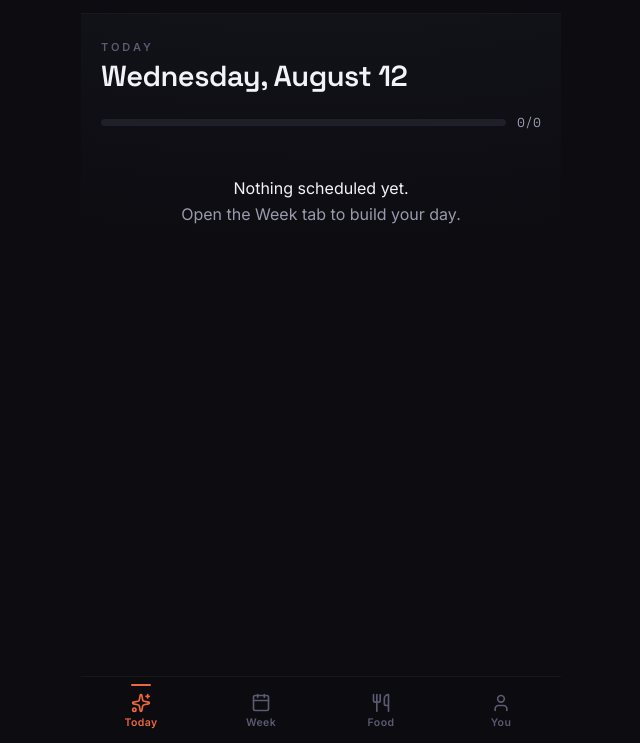
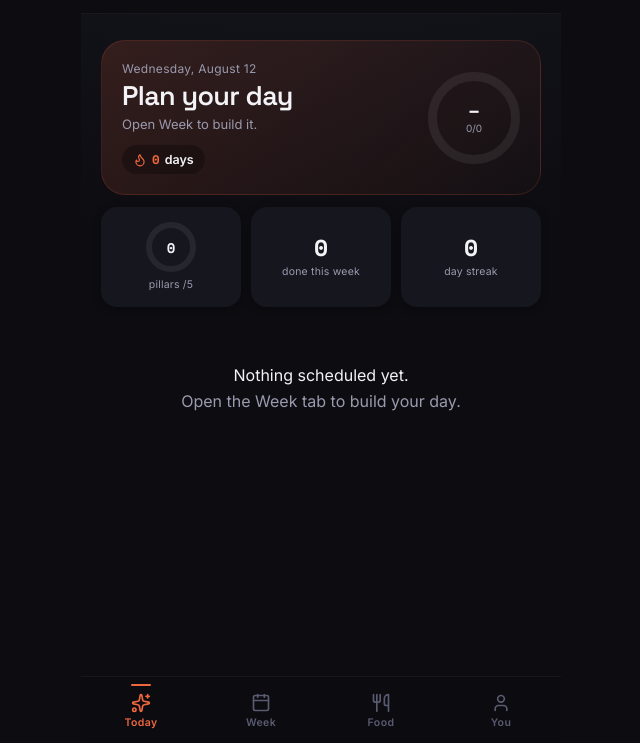
Before and after one commit to matousmamolat/fivefold, a plain HTML site: page index.html in a window 1280 px wide. Shown: the part 57-800 px from the top of the page, without its empty margins (319-959 px from the left). Drawn offline with nearby package versions, Linux system fonts and the light colour scheme.

Commit message:
Add files via upload

```diff
--- a/index.html
+++ b/index.html
@@ -978,6 +978,52 @@ function TaskEditor({
     size: 16
   }))));
 }
+function Ring({
+  value,
+  max,
+  size = 96,
+  stroke = 9,
+  color = "#F0673E",
+  track = "rgba(255,255,255,.07)",
+  children
+}) {
+  const r = (size - stroke) / 2;
+  const c = 2 * Math.PI * r;
+  const frac = max > 0 ? Math.min(1, value / max) : 0;
+  return /*#__PURE__*/React.createElement("div", {
+    className: "ra-ring",
+    style: {
+      width: size,
+      height: size
+    }
+  }, /*#__PURE__*/React.createElement("svg", {
+    width: size,
+    height: size
+  }, /*#__PURE__*/React.createElement("circle", {
+    cx: size / 2,
+    cy: size / 2,
+    r: r,
+    fill: "none",
+    stroke: track,
+    strokeWidth: stroke
+  }), /*#__PURE__*/React.createElement("circle", {
+    cx: size / 2,
+    cy: size / 2,
+    r: r,
+    fill: "none",
+    stroke: color,
+    strokeWidth: stroke,
+    strokeLinecap: "round",
+    strokeDasharray: c,
+    strokeDashoffset: c * (1 - frac),
+    transform: "rotate(-90 " + size / 2 + " " + size / 2 + ")",
+    style: {
+      transition: "stroke-dashoffset .6s cubic-bezier(.2,.8,.2,1)"
+    }
+  })), /*#__PURE__*/React.createElement("div", {
+    className: "ra-ring-c"
+  }, children));
+}
 function Today({
   state,
   update
@@ -991,6 +1037,27 @@ function Today({
   const doneCount = tasks.filter(taskDone).length;
   const allDone = tasks.length > 0 && doneCount === tasks.length;
   const pct = tasks.length ? Math.round(doneCount / tasks.length * 100) : 0;
+  const streak = computeStreak(state.days);
+  const wk = [];
+  for (let i = 0; i < 7; i++) {
+    const d = new Date();
+    d.setDate(d.getDate() - i);
+    wk.push(d.toISOString().slice(0, 10));
+  }
+  let weekDone = 0;
+  const pset = new Set();
+  wk.forEach(ds => {
+    const dd = state.days[ds];
+    if (dd && dd.tasks) dd.tasks.forEach(tk => {
+      if (taskDone(tk)) {
+        weekDone++;
+        pset.add(tk.pillar);
+      }
+    });
+  });
+  const pillarsHit = pset.size;
+  const heroTitle = tasks.length === 0 ? day.light ? "Rest day" : "Plan your day" : allDone ? "All done" : doneCount + " of " + tasks.length + " done";
+  const heroSub = tasks.length === 0 ? day.light ? "Rest counts. Enjoy it." : "Open Week to build it." : allDone ? "Nice — games unlocked." : tasks.length - doneCount + " to go";
   const toggleTask = id => update(s => {
     const dd = s.days[t];
     const task = dd?.tasks.find(x => x.id === id);
@@ -1014,22 +1081,65 @@ function Today({
   const [editId, setEditId] = useState(null);
   return /*#__PURE__*/React.createElement("div", {
     className: "ra-view"
+  }, /*#__PURE__*/React.createElement("div", {
+    className: "ra-hero"
+  }, /*#__PURE__*/React.createElement("div", {
+    className: "ra-hero-l"
   }, /*#__PURE__*/React.createElement("p", {
-    className: "ra-eyebrow"
-  }, day.light ? "Light day" : "Today"), /*#__PURE__*/React.createElement("h1", {
-    className: "ra-h1"
-  }, prettyDate(t)), /*#__PURE__*/React.createElement("div", {
-    className: "ra-progress"
+    className: "ra-hero-day"
+  }, prettyDate(t), day.light ? " · light" : ""), /*#__PURE__*/React.createElement("h1", {
+    className: "ra-hero-title"
+  }, heroTitle), /*#__PURE__*/React.createElement("p", {
+    className: "ra-hero-sub"
+  }, heroSub), /*#__PURE__*/React.createElement("div", {
+    className: "ra-hero-streak"
+  }, /*#__PURE__*/React.createElement(Flame, {
+    size: 14,
+    color: "#F0673E"
+  }), /*#__PURE__*/React.createElement("span", {
+    className: "mono"
+  }, streak), " day", streak === 1 ? "" : "s")), /*#__PURE__*/React.createElement(Ring, {
+    value: doneCount,
+    max: tasks.length || 1,
+    size: 92,
+    stroke: 9,
+    color: "#F0673E"
+  }, /*#__PURE__*/React.createElement("span", {
+    className: "ra-ring-num mono"
+  }, tasks.length ? pct + "%" : "–"), /*#__PURE__*/React.createElement("span", {
+    className: "ra-ring-lbl"
+  }, doneCount, "/", tasks.length))), /*#__PURE__*/React.createElement("div", {
+    className: "ra-stats3"
   }, /*#__PURE__*/React.createElement("div", {
-    className: "ra-bar"
-  }, /*#__PURE__*/React.createElement("div", {
-    className: "ra-fill",
-    style: {
-      width: pct + "%"
-    }
-  })), /*#__PURE__*/React.createElement("span", {
-    className: "mono ra-pct"
-  }, doneCount, "/", tasks.length)), tasks.length === 0 ? /*#__PURE__*/React.createElement("div", {
+    className: "ra-stat3"
+  }, /*#__PURE__*/React.createElement(Ring, {
+    value: pillarsHit,
+    max: 5,
+    size: 50,
+    stroke: 6,
+    color: "#A78BE0"
+  }, /*#__PURE__*/React.createElement("span", {
+    className: "ra-stat3-n mono"
+  }, pillarsHit)), /*#__PURE__*/React.createElement("span", {
+    className: "ra-stat3-l"
+  }, "pillars /5")), /*#__PURE__*/React.createElement("div", {
+    className: "ra-stat3"
+  }, /*#__PURE__*/React.createElement("span", {
+    className: "ra-stat3-big mono"
+  }, weekDone), /*#__PURE__*/React.createElement("span", {
+    className: "ra-stat3-l"
+  }, "done this week")), /*#__PURE__*/React.createElement("div", {
+    className: "ra-stat3"
+  }, /*#__PURE__*/React.createElement("span", {
+    className: "ra-stat3-big mono"
+  }, streak), /*#__PURE__*/React.createElement("span", {
+    className: "ra-stat3-l"
+  }, "day streak"))), tasks.length > 0 && /*#__PURE__*/React.createElement("p", {
+    className: "ra-eyebrow",
+    style: {
+      marginBottom: 10
+    }
+  }, "Schedule"), tasks.length === 0 ? /*#__PURE__*/React.createElement("div", {
     className: "ra-empty"
   }, /*#__PURE__*/React.createElement("p", null, day.light ? "A light day — nothing planned. Rest counts." : "Nothing scheduled yet."), /*#__PURE__*/React.createElement("p", {
     className: "ra-dim"
@@ -3405,6 +3515,25 @@ function Styles() {
   .ra-navbtn.on { color:var(--accent); }
   .ra-navbtn.on::before { background:var(--accent); }
   .ra-nav { background:rgba(12,12,17,.88); border-top:1px solid rgba(255,255,255,.05); }
+
+  /* ---- hero card + progress rings ---- */
+  .ra-hero { display:flex; gap:14px; align-items:center; justify-content:space-between; background:linear-gradient(135deg, rgba(240,103,62,.16), rgba(240,103,62,.03)); border:1px solid rgba(240,103,62,.16); border-radius:24px; padding:20px; margin-bottom:12px; }
+  .ra-hero-l { min-width:0; }
+  .ra-hero-day { font-size:12px; color:var(--dim); letter-spacing:.3px; margin:0 0 5px; }
+  .ra-hero-title { font-family:'Space Grotesk','Inter',sans-serif; font-size:27px; font-weight:600; line-height:1.08; letter-spacing:-.6px; margin:0; color:var(--text); }
+  .ra-hero-sub { font-size:13px; color:var(--dim); margin:6px 0 0; }
+  .ra-hero-streak { display:inline-flex; align-items:center; gap:5px; margin-top:13px; font-size:12.5px; font-weight:600; color:var(--text); background:rgba(0,0,0,.28); padding:5px 11px; border-radius:999px; }
+  .ra-hero-streak .mono { color:#F0673E; }
+  .ra-hero-r, .ra-ring { flex:none; }
+  .ra-ring { position:relative; display:inline-flex; align-items:center; justify-content:center; }
+  .ra-ring-c { position:absolute; inset:0; display:flex; flex-direction:column; align-items:center; justify-content:center; }
+  .ra-ring-num { font-size:19px; font-weight:700; color:var(--text); line-height:1; }
+  .ra-ring-lbl { font-size:10px; color:var(--dim); margin-top:2px; }
+  .ra-stats3 { display:flex; gap:10px; margin-bottom:20px; }
+  .ra-stat3 { flex:1; min-width:0; display:flex; flex-direction:column; align-items:center; justify-content:center; gap:7px; background:var(--surface); border-radius:16px; padding:15px 8px; box-shadow:0 2px 10px rgba(0,0,0,.24); min-height:96px; }
+  .ra-stat3-big { font-size:23px; font-weight:700; color:var(--text); line-height:1; }
+  .ra-stat3-n { font-size:14px; font-weight:700; color:var(--text); }
+  .ra-stat3-l { font-size:10.5px; color:var(--dim); text-align:center; letter-spacing:.2px; line-height:1.2; }
   `);
 }
 try {
```
